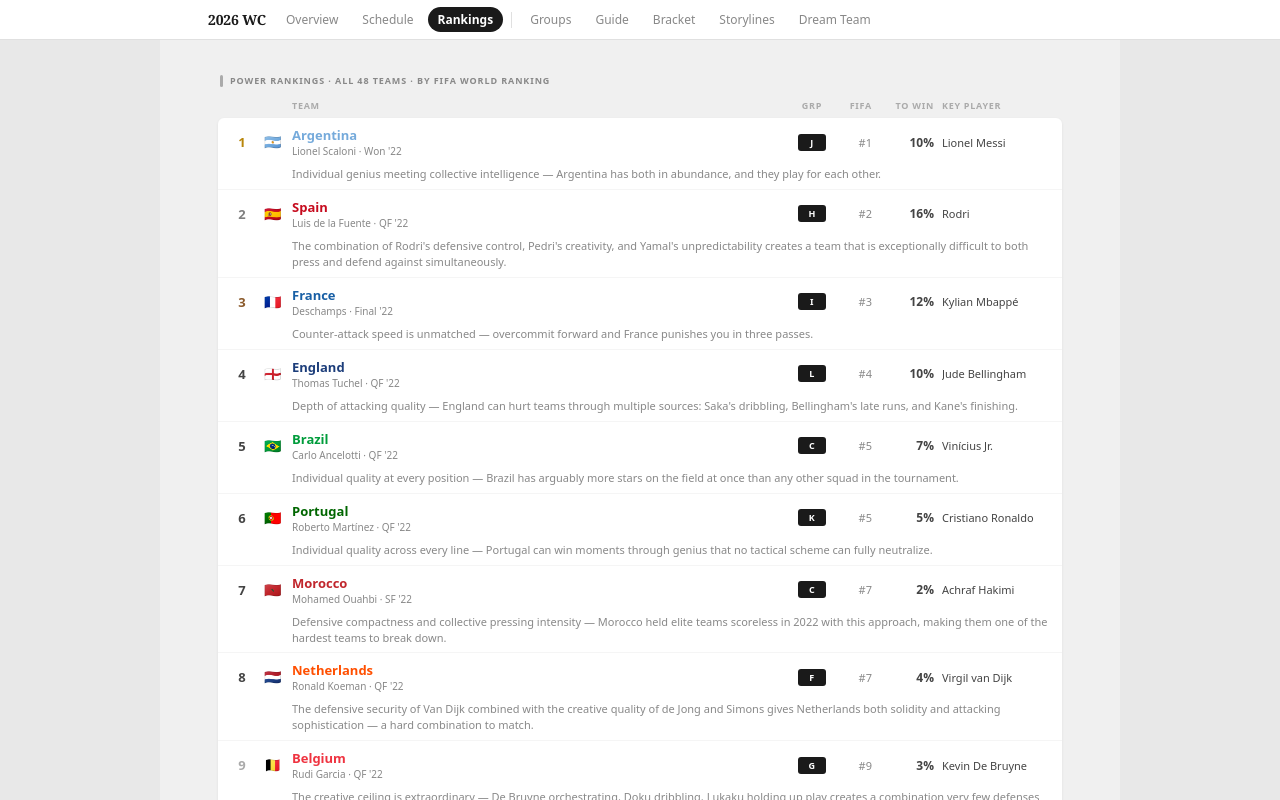
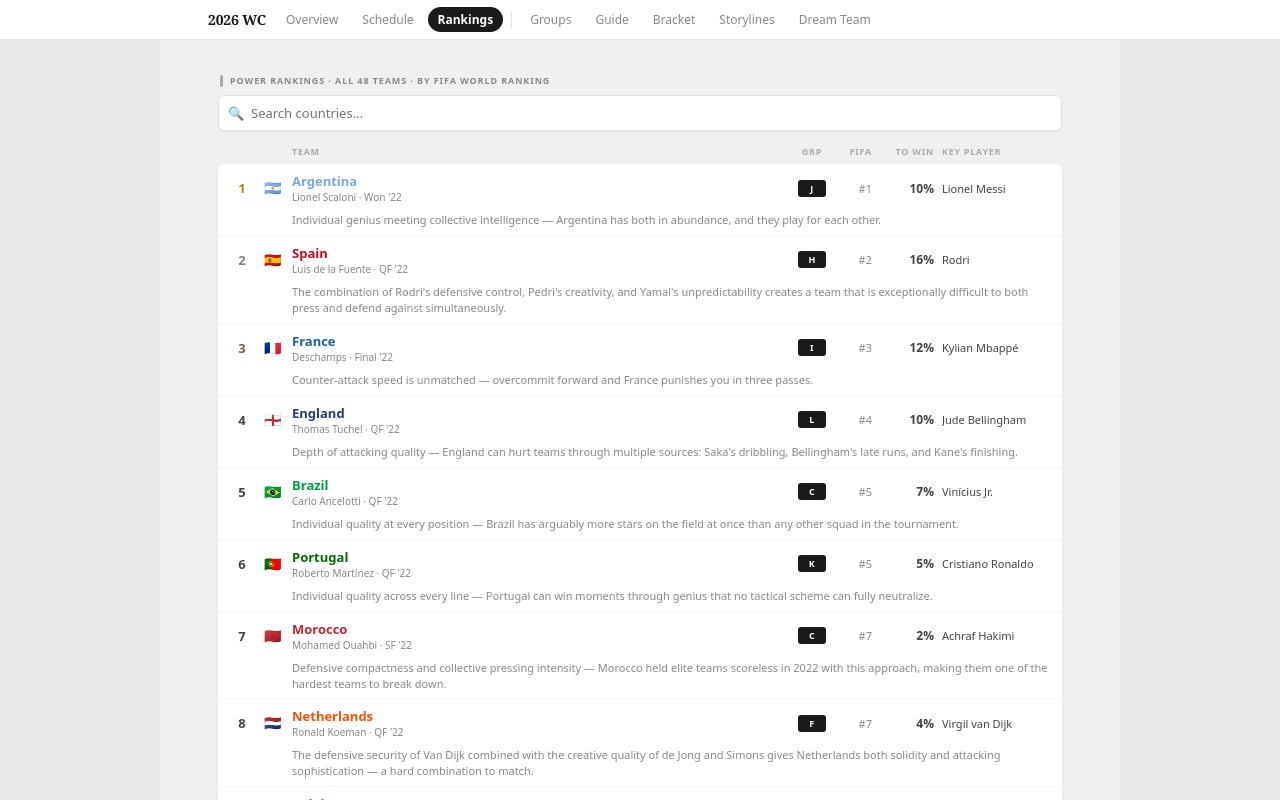
Before and after one commit to bdavey619/world-cup-guide, a React (Vite) app: page /#overview in a window 1280 px wide. Both pictures are taken after a click on the button "Rankings". Shown: the top 800 px of the page. Built offline with nearby package versions, Linux system fonts and the light colour scheme.

Commit message:
Rankings: add country search bar
Live-filters the 48-team list by name as you type, with a clear button.

Co-Authored-By: Claude Sonnet 4.6 <noreply@anthropic.com>

```diff
--- a/src/components/Rankings.jsx
+++ b/src/components/Rankings.jsx
@@ -1,4 +1,4 @@
-import { useMemo } from 'react'
+import { useMemo, useState } from 'react'
 
 function posColor(i) {
   if (i === 0) return '#b8860b'
@@ -9,10 +9,16 @@ function posColor(i) {
 }
 
 export default function Rankings({ teams, onSelectTeam }) {
+  const [query, setQuery] = useState('')
+
   const ranked = useMemo(
     () => [...teams].sort((a, b) => a.meta.fifaRanking - b.meta.fifaRanking),
     [teams]
   )
+
+  const filtered = query.trim()
+    ? ranked.filter(t => t.name.toLowerCase().includes(query.toLowerCase()))
+    : ranked
 
   return (
     <div>
@@ -32,6 +38,43 @@ export default function Rankings({ teams, onSelectTeam }) {
       </div>
 
       <div style={{ padding: '0 10px 24px' }}>
+        {/* Search */}
+        <div style={{ position: 'relative', marginBottom: 10 }}>
+          <span style={{
+            position: 'absolute', left: 10, top: '50%', transform: 'translateY(-50%)',
+            fontSize: 13, color: 'var(--gray-400)', pointerEvents: 'none',
+          }}>🔍</span>
+          <input
+            type="text"
+            placeholder="Search countries…"
+            value={query}
+            onChange={e => setQuery(e.target.value)}
+            style={{
+              width: '100%',
+              boxSizing: 'border-box',
+              padding: '8px 10px 8px 32px',
+              borderRadius: 6,
+              border: '1px solid var(--gray-200)',
+              background: 'white',
+              fontFamily: 'var(--font-sans)',
+              fontSize: 13,
+              color: 'var(--gray-900)',
+              outline: 'none',
+              boxShadow: '0 1px 2px rgba(0,0,0,0.04)',
+            }}
+          />
+          {query && (
+            <button
+              onClick={() => setQuery('')}
+              style={{
+                position: 'absolute', right: 8, top: '50%', transform: 'translateY(-50%)',
+                background: 'none', border: 'none', cursor: 'pointer',
+                fontSize: 14, color: 'var(--gray-400)', lineHeight: 1, padding: 2,
+              }}
+            >✕</button>
+          )}
+        </div>
+
         {/* Column headers */}
         <div style={{
           display: 'flex',
@@ -65,7 +108,7 @@ export default function Rankings({ teams, onSelectTeam }) {
           overflow: 'hidden',
           boxShadow: '0 1px 3px rgba(0,0,0,0.07)',
         }}>
-          {ranked.map((t, i) => {
+          {filtered.map((t, i) => {
             const keyPlayer = t.keyPlayers?.[0]?.name ?? ''
             const strength  = t.tactics?.strength ?? ''
             const lastWC    = t.meta?.lastWCResult ?? ''
@@ -75,7 +118,7 @@ export default function Rankings({ teams, onSelectTeam }) {
                 key={t.id}
                 className="rankings-row"
                 onClick={() => onSelectTeam?.(t)}
-                style={{ borderBottom: i < ranked.length - 1 ? '0.5px solid var(--gray-100)' : 'none' }}
+                style={{ borderBottom: i < filtered.length - 1 ? '0.5px solid var(--gray-100)' : 'none' }}
               >
                 {/* Main row */}
                 <div style={{ display: 'flex', alignItems: 'center', gap: 8, padding: '8px 10px' }}>
```
